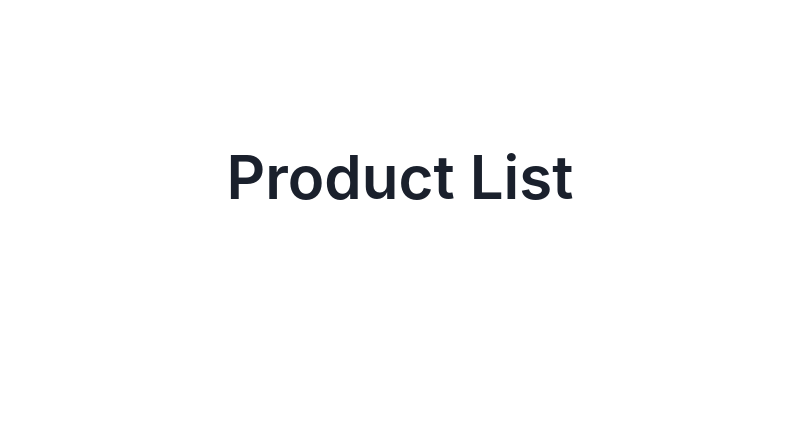
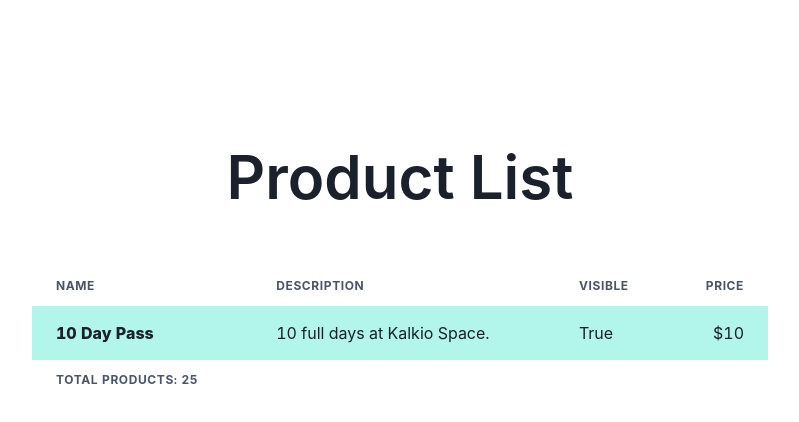
Before and after one commit to peterayeniofficial/product-list, a React (Create React App) app: page / in a window 1280 px wide. Shown: the top 422 px of the page, without its empty margins (240-1039 px from the left). Built offline with nearby package versions, Linux system fonts and the light colour scheme.

Commit message:
feat(components): add ProductTable UI

```diff
--- /dev/null
+++ b/src/components/ProductTable/ProductTable.tsx
@@ -0,0 +1,42 @@
+/* eslint-disable object-curly-newline */
+import React from 'react';
+import { Table, Thead, Tbody, Tfoot, Tr, Th, Td } from '@chakra-ui/react';
+
+interface Product {
+  nama: string;
+  description: string;
+  price: number;
+  visible: boolean;
+}
+
+interface ProductTableProps {
+  products: Product[];
+}
+
+export default function ProductTable({ products }: ProductTableProps) {
+  return (
+    <Table variant="striped" colorScheme="teal">
+      <Thead>
+        <Tr>
+          <Th>Name</Th>
+          <Th>Description</Th>
+          <Th>Visible</Th>
+          <Th isNumeric>Price</Th>
+        </Tr>
+      </Thead>
+      <Tbody>
+        <Tr>
+          <Td fontWeight="extrabold">10 Day Pass</Td>
+          <Td>10 full days at Kalkio Space.</Td>
+          <Td>True</Td>
+          <Td isNumeric>$10</Td>
+        </Tr>
+      </Tbody>
+      <Tfoot>
+        <Tr>
+          <Th>Total Products: 25</Th>
+        </Tr>
+      </Tfoot>
+    </Table>
+  );
+}
--- a/src/product-lists/ProductLists.tsx
+++ b/src/product-lists/ProductLists.tsx
@@ -1,6 +1,7 @@
 import React from 'react';
 import { Box, Container, Stack } from '@chakra-ui/react';
 import Header from '../components/Header';
+import ProductTable from '../components/ProductTable/ProductTable';
 
 export default function ProductLists() {
   return (
@@ -12,6 +13,7 @@ export default function ProductLists() {
         py={{ base: 20, md: 36 }}
       >
         <Header title="Product List" />
+        <ProductTable products={[]} />
       </Stack>
     </Container>
   );
```
